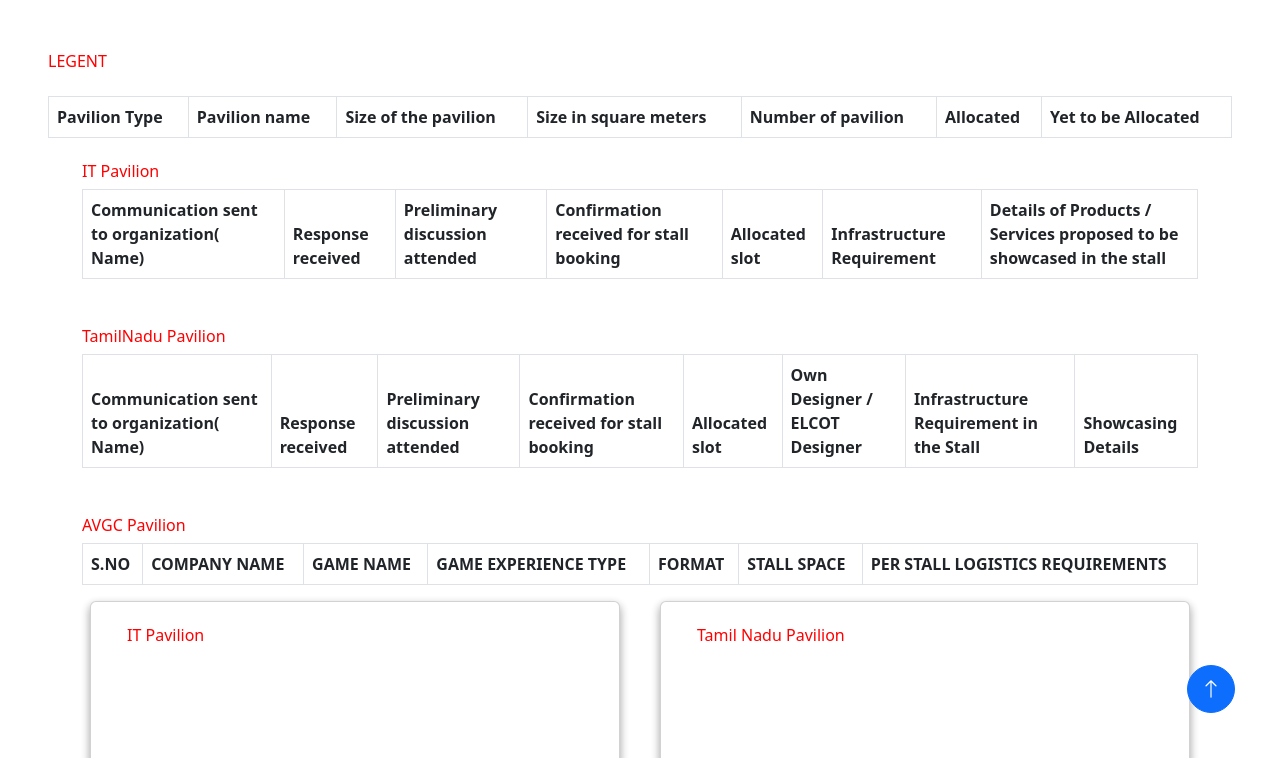
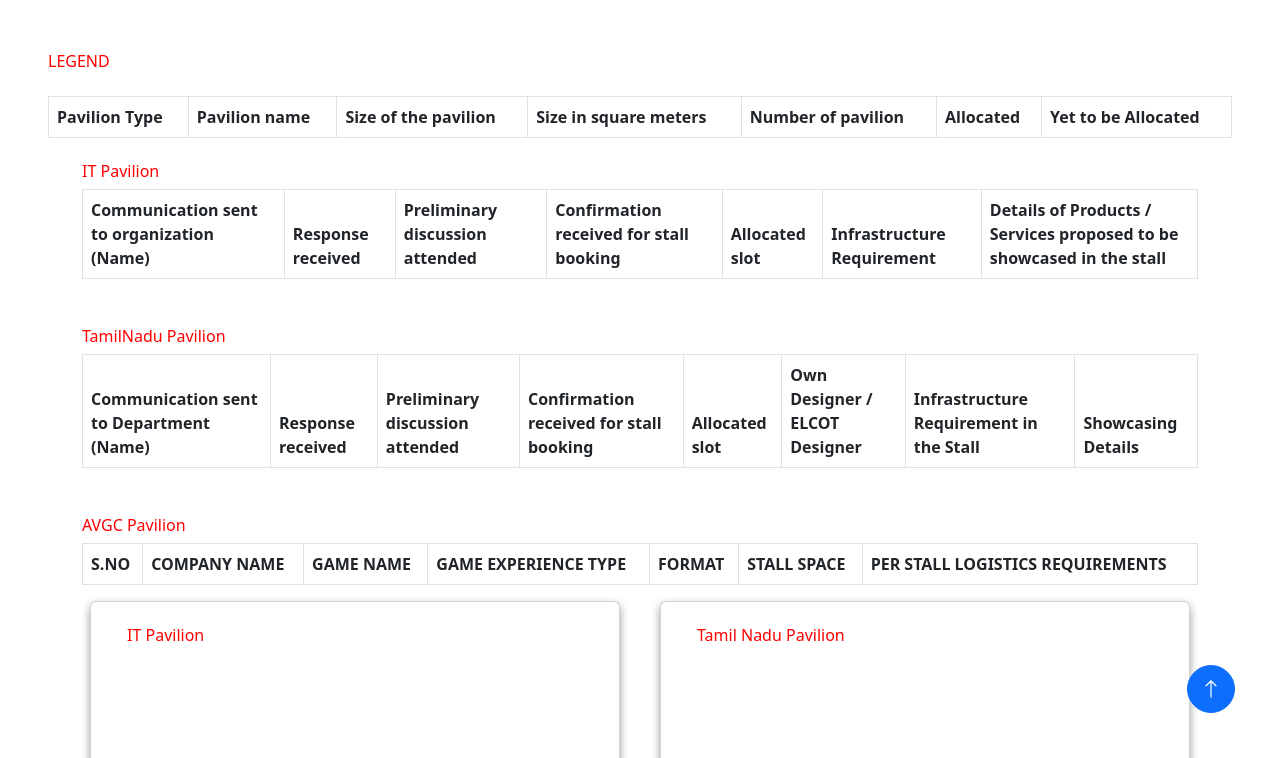
Before and after one commit to Monisha0511/Dashboard-UMAGINE, a plain HTML site: page index.html in a window 1280 px wide. Shown: the part 42-800 px from the top of the page. Drawn offline with nearby package versions, Linux system fonts and the light colour scheme; no server answers.

Commit message:
added title change

```diff
--- a/index.html
+++ b/index.html
@@ -95,7 +95,7 @@
             <div class="container-fluid pt-4 px-4">
                 <div class="text-center rounded p-4">
                     <div class="d-flex align-items-center justify-content-between mb-4">
-                        <h6 class="mb-0">LEGENT</h6>
+                        <h6 class="mb-0">LEGEND</h6>
 
                     </div>
                     <div class="table-responsive">
@@ -125,7 +125,7 @@
                     <table id="A-table" class="table text-start align-middle table-bordered table-hover mb-0">
                             <thead>
                                 <tr class="text" style="background-color: rgb(38, 54, 228);color:white;font-style: bold;">
-                                    <th scope="col">Communication sent to organization( Name)</th>
+                                    <th scope="col">Communication sent to organization (Name)</th>
                                     <th scope="col">Response received</th>
                                     <th scope="col">Preliminary discussion attended</th>
                                     <th scope="col">Confirmation received for stall booking</th>
@@ -149,7 +149,7 @@
                     <table id="B-table" class="table text-start align-middle table-bordered table-hover mb-0">
                         <thead>
                             <tr class="text" style="background-color: rgb(38, 54, 228);color:white;font-style: bold;">
-                                <th scope="col">Communication sent to organization( Name)</th>
+                                <th scope="col">Communication sent to Department (Name)</th>
                                 <th scope="col">Response received</th>
                                 <th scope="col">Preliminary discussion attended</th>
                                 <th scope="col">Confirmation received for stall booking</th>
```
